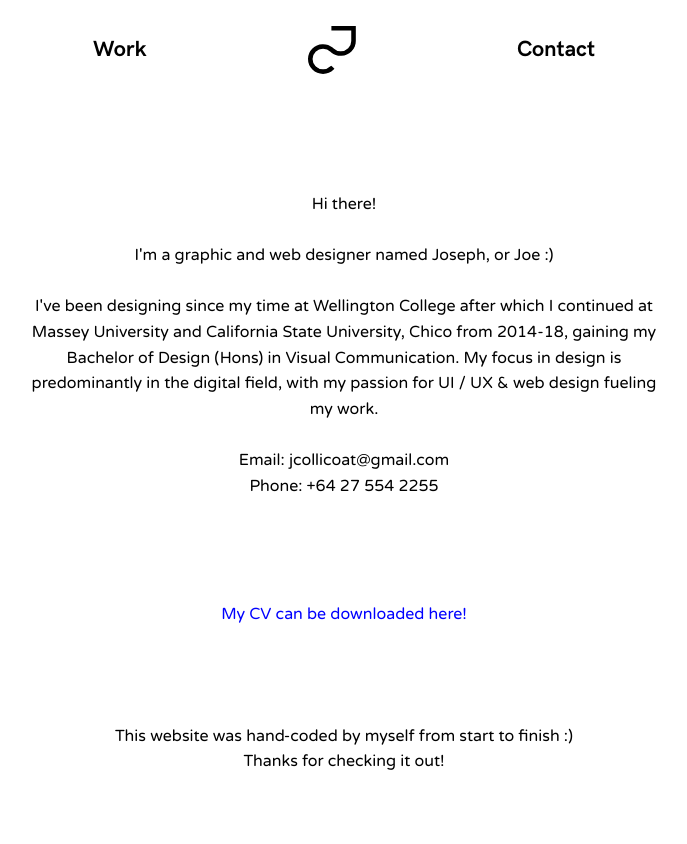
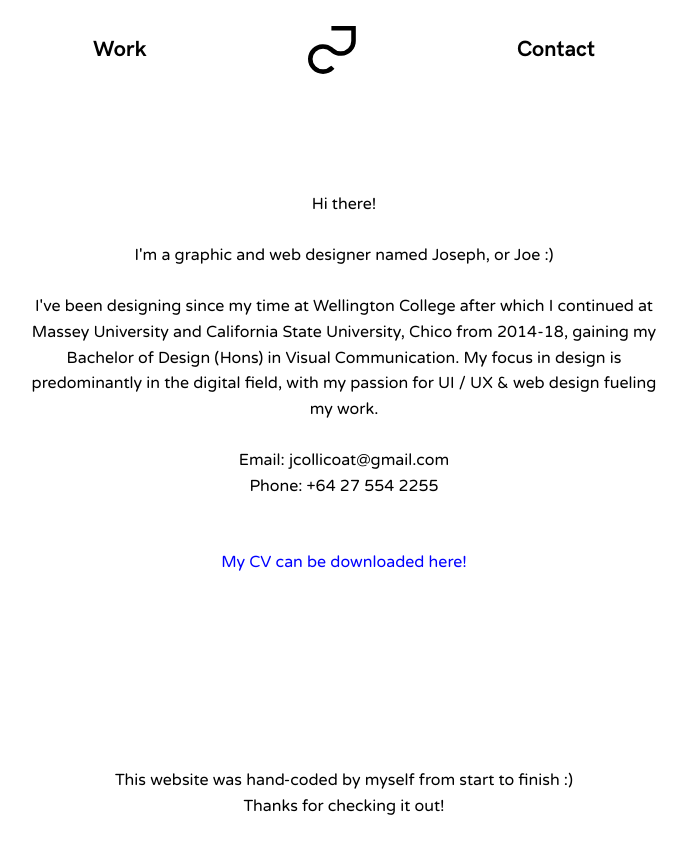
Before and after one commit to jcollicoat/jcollicoat.github.io, a plain HTML site: page contact.html in a window 1280 px wide. Shown: the whole page, without its empty margins (296-983 px from the left). Before the commit the page ends 819 px from the top, so only its background shows below. Drawn offline with Linux system fonts and the light colour scheme; files whose address does not match are found by name.

Commit message:
Fix contact.html
Fix contact.html

```diff
--- a/contact.html
+++ b/contact.html
@@ -40,12 +40,12 @@
                 <br><br> I've been designing since my time at Wellington College after which I continued at Massey University and California State University, Chico from 2014-18, gaining my Bachelor of Design (Hons) in Visual Communication. My focus in design is predominantly in the digital field, with my passion for UI / UX &amp; web design fueling my work.
                 <br><br> Email: jcollicoat@gmail.com
                 <br> Phone: +64 27 554 2255
-                <br><br><br><br><br>
+                <br><br><br>
                 <a href="assets/joseph-collicoat-cv.pdf" target="_blank">My CV can be downloaded here!</a>
             </p>
         </div>
     </div>
-    <div id="footer" style="position:absolute">
+    <div id="footer">
         <p>
             This website was hand-coded by myself from start to finish :&rpar;
             <br>
```
